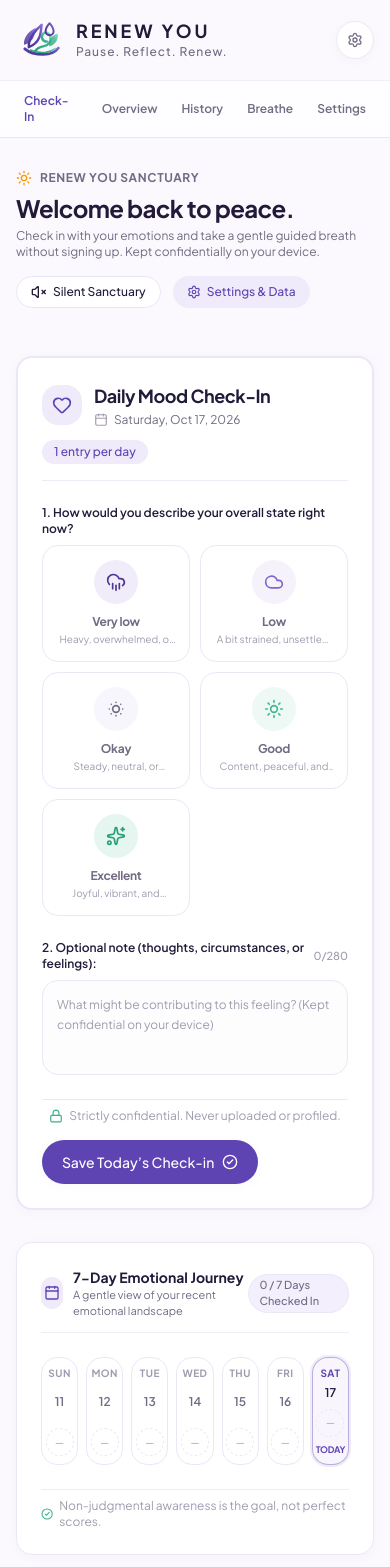
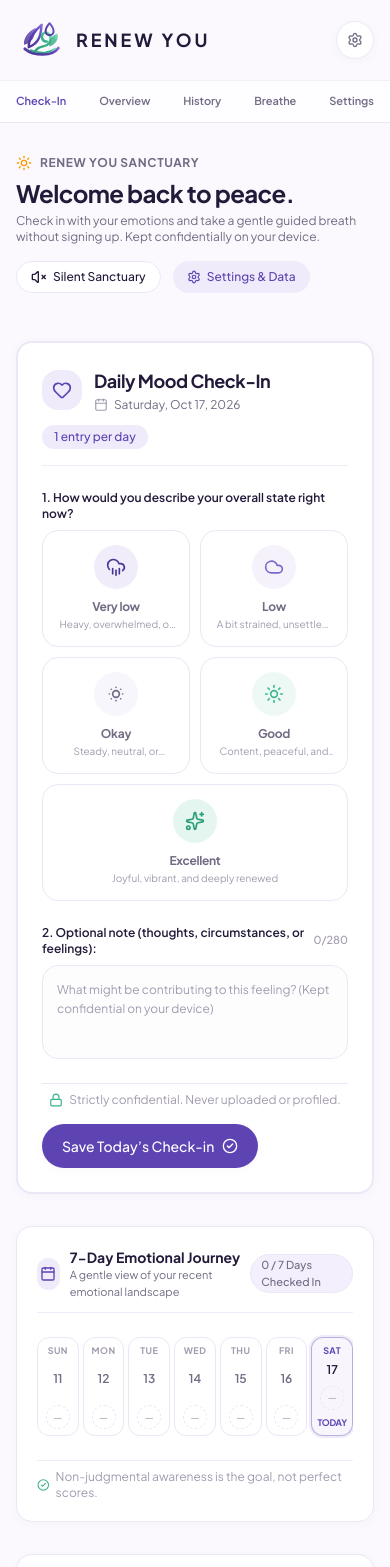
Before and after one commit to mufasa-droid/renew-you, a Next.js app: page / in a window 390 px wide. Shown: the top 1567 px of the page. Built offline with nearby package versions, Linux system fonts and the light colour scheme.

Commit message:
fix(qa): resolve mobile responsive overflow, center 5th mood option, and add form labels

```diff
--- a/src/app/page.tsx
+++ b/src/app/page.tsx
@@ -176,22 +176,22 @@ export default function RenewYouHomepage() {
         </div>
 
         {/* Mobile Navigation Strip */}
-        <div className="md:hidden flex items-center justify-around px-3 py-2 border-t border-sanctuary-border/60 bg-white/60 text-xs font-semibold">
-          <a href="#check-in" className="py-1 px-3 text-brand-purple">
+        <div className="md:hidden flex items-center justify-between sm:justify-around px-2 sm:px-3 py-2 border-t border-sanctuary-border/60 bg-white/60 text-[11px] sm:text-xs font-semibold overflow-x-auto no-scrollbar whitespace-nowrap gap-1">
+          <a href="#check-in" className="py-1 px-2 sm:px-3 text-brand-purple shrink-0">
             Check-In
           </a>
-          <a href="#overview" className="py-1 px-3 text-sanctuary-text-secondary hover:text-brand-purple">
+          <a href="#overview" className="py-1 px-2 sm:px-3 text-sanctuary-text-secondary hover:text-brand-purple shrink-0">
             Overview
           </a>
-          <a href="#history" className="py-1 px-3 text-sanctuary-text-secondary hover:text-brand-purple">
+          <a href="#history" className="py-1 px-2 sm:px-3 text-sanctuary-text-secondary hover:text-brand-purple shrink-0">
             History
           </a>
-          <a href="#breathe" className="py-1 px-3 text-sanctuary-text-secondary hover:text-brand-purple">
+          <a href="#breathe" className="py-1 px-2 sm:px-3 text-sanctuary-text-secondary hover:text-brand-purple shrink-0">
             Breathe
           </a>
           <Link
             href="/settings"
-            className="py-1 px-3 text-sanctuary-text-secondary hover:text-brand-purple"
+            className="py-1 px-2 sm:px-3 text-sanctuary-text-secondary hover:text-brand-purple shrink-0"
           >
             Settings
           </Link>
@@ -333,6 +333,8 @@ export default function RenewYouHomepage() {
               <form onSubmit={handleSaveReflection} className="flex flex-col gap-3">
                 <div className="rounded-xl border border-sanctuary-border bg-sanctuary-bg/40 focus-within:bg-white focus-within:border-brand-purple focus-within:ring-2 focus-within:ring-brand-purple/20 transition-all p-3">
                   <textarea
+                    id="daily-reflection-input"
+                    aria-label="Write your mindful reflection response"
                     rows={3}
                     value={reflectionInput}
                     onChange={(e) => setReflectionInput(e.target.value)}
--- a/src/components/brand/Logo.tsx
+++ b/src/components/brand/Logo.tsx
@@ -119,7 +119,11 @@ export function Logo({
             RENEW YOU
           </span>
           {showTagline && (
-            <span className="block font-sans text-xs font-medium tracking-[0.08em] text-sanctuary-text-secondary mt-0.5">
+            <span
+              className={`font-sans text-xs font-medium tracking-[0.08em] text-sanctuary-text-secondary mt-0.5 ${
+                orientation === 'horizontal' ? 'hidden sm:block' : 'block'
+              }`}
+            >
               Pause. Reflect. Renew.
             </span>
           )}
--- a/src/components/wellness/BreathingExercise.tsx
+++ b/src/components/wellness/BreathingExercise.tsx
@@ -191,7 +191,7 @@ export function BreathingExercise({
   return (
     <Card
       variant="white"
-      className={`p-6 sm:p-10 flex flex-col items-center border border-sanctuary-border shadow-sanctuary-sm ${className}`}
+      className={`p-4 sm:p-10 flex flex-col items-center border border-sanctuary-border shadow-sanctuary-sm ${className}`}
     >
       {/* Top Header & Cycle Badges */}
       <div className="w-full flex items-center justify-between pb-4 border-b border-sanctuary-border/80">
@@ -300,7 +300,7 @@ export function BreathingExercise({
       {(status === 'running' || status === 'paused') && (
         <div className="flex flex-col items-center text-center w-full py-6">
           {/* Main Visual Breathing Orb with Motion-Reduce Support */}
-          <div className="relative w-64 h-64 sm:w-80 sm:h-80 my-4 flex items-center justify-center">
+          <div className="relative w-56 h-56 sm:w-80 sm:h-80 my-4 flex items-center justify-center max-w-full">
             {/* Ambient Background Glow */}
             <div
               className={`absolute inset-0 rounded-full bg-brand-purple/10 blur-2xl transition-all duration-1000 motion-reduce:transition-none ${
@@ -310,7 +310,7 @@ export function BreathingExercise({
 
             {/* Expanding/Contracting Core Ring */}
             <div
-              className={`w-48 h-48 sm:w-56 sm:h-56 rounded-full border-4 shadow-sanctuary-floating flex flex-col items-center justify-center text-center transition-all duration-1000 ease-in-out motion-reduce:transition-none motion-reduce:scale-100 ${
+              className={`w-44 h-44 sm:w-56 sm:h-56 rounded-full border-4 shadow-sanctuary-floating flex flex-col items-center justify-center text-center transition-all duration-1000 ease-in-out motion-reduce:transition-none motion-reduce:scale-100 ${
                 currentPhase.scale
               } ${currentPhase.colorClass}`}
             >
--- a/src/components/wellness/MoodOptionCard.tsx
+++ b/src/components/wellness/MoodOptionCard.tsx
@@ -50,6 +50,7 @@ export function MoodOptionCard({
             className={cn(
               'group relative flex flex-col items-center justify-center p-3.5 sm:p-4 rounded-2xl border transition-all duration-200 cursor-pointer select-none text-center',
               'focus-visible:outline-none focus-visible:ring-2 focus-visible:ring-brand-purple focus-visible:ring-offset-2',
+              level === 'excellent' && 'col-span-2 sm:col-span-1',
               isSelected
                 ? 'bg-white border-2 shadow-sanctuary-md scale-[1.02]'
                 : 'bg-white/80 border-sanctuary-border hover:bg-sanctuary-muted/80 hover:border-brand-purple/30',
--- a/src/components/wellness/SevenDayOverview.tsx
+++ b/src/components/wellness/SevenDayOverview.tsx
@@ -16,7 +16,7 @@ export function SevenDayOverview({ days, className = '' }: SevenDayOverviewProps
   const loggedDaysCount = days.filter((d) => Boolean(d.entry)).length;
 
   return (
-    <Card variant="white" className={`p-6 sm:p-7 flex flex-col gap-4 border border-sanctuary-border ${className}`}>
+    <Card variant="white" className={`p-4 sm:p-7 flex flex-col gap-4 border border-sanctuary-border ${className}`}>
       {/* Header */}
       <div className="flex items-center justify-between pb-3 border-b border-sanctuary-border/80">
         <div className="flex items-center gap-2.5">
@@ -39,7 +39,7 @@ export function SevenDayOverview({ days, className = '' }: SevenDayOverviewProps
       </div>
 
       {/* 7 Days Grid */}
-      <div className="grid grid-cols-7 gap-2 sm:gap-3 py-2" suppressHydrationWarning>
+      <div className="grid grid-cols-7 gap-1 sm:gap-3 py-2 overflow-x-auto no-scrollbar" suppressHydrationWarning>
         {days.map((day) => {
           const entry = day.entry;
           const config = entry ? MOOD_CONFIGS[entry.level] : null;
@@ -47,7 +47,7 @@ export function SevenDayOverview({ days, className = '' }: SevenDayOverviewProps
           return (
             <div
               key={day.dateKey}
-              className={`flex flex-col items-center justify-between p-2 sm:p-3 rounded-2xl border transition-all text-center ${
+              className={`flex flex-col items-center justify-between p-1.5 sm:p-3 rounded-xl sm:rounded-2xl border transition-all text-center ${
                 day.isToday
                   ? 'bg-sanctuary-muted/60 border-brand-purple/40 ring-2 ring-brand-purple/10'
                   : 'bg-white border-sanctuary-border'
@@ -55,7 +55,7 @@ export function SevenDayOverview({ days, className = '' }: SevenDayOverviewProps
             >
               {/* Day Header */}
               <span
-                className={`text-[10px] uppercase font-bold tracking-wider ${
+                className={`text-[9px] sm:text-[10px] uppercase font-bold tracking-wider ${
                   day.isToday ? 'text-brand-purple' : 'text-sanctuary-text-muted'
                 }`}
               >
@@ -72,7 +72,7 @@ export function SevenDayOverview({ days, className = '' }: SevenDayOverviewProps
               {/* Status Indicator */}
               {config ? (
                 <div
-                  className="w-7 h-7 sm:w-8 sm:h-8 rounded-full flex items-center justify-center text-white text-[11px] font-bold shadow-sanctuary-sm mt-1"
+                  className="w-6 h-6 sm:w-8 sm:h-8 rounded-full flex items-center justify-center text-white text-[10px] sm:text-[11px] font-bold shadow-sanctuary-sm mt-1"
                   style={{ backgroundColor: config.color }}
                   title={`${config.label} on ${day.dateKey}`}
                 >
@@ -80,7 +80,7 @@ export function SevenDayOverview({ days, className = '' }: SevenDayOverviewProps
                 </div>
               ) : (
                 <div
-                  className="w-7 h-7 sm:w-8 sm:h-8 rounded-full border border-dashed border-sanctuary-border flex items-center justify-center text-sanctuary-text-muted text-[10px] mt-1"
+                  className="w-6 h-6 sm:w-8 sm:h-8 rounded-full border border-dashed border-sanctuary-border flex items-center justify-center text-sanctuary-text-muted text-[10px] mt-1"
                   title={`No check-in on ${day.dateKey}`}
                 >
                   &mdash;
```
